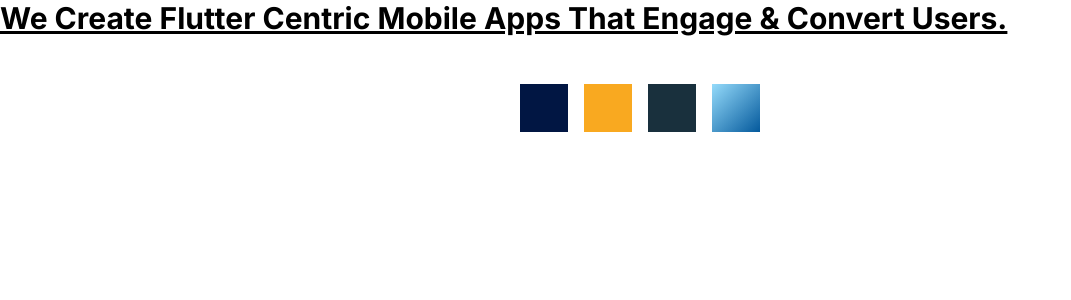
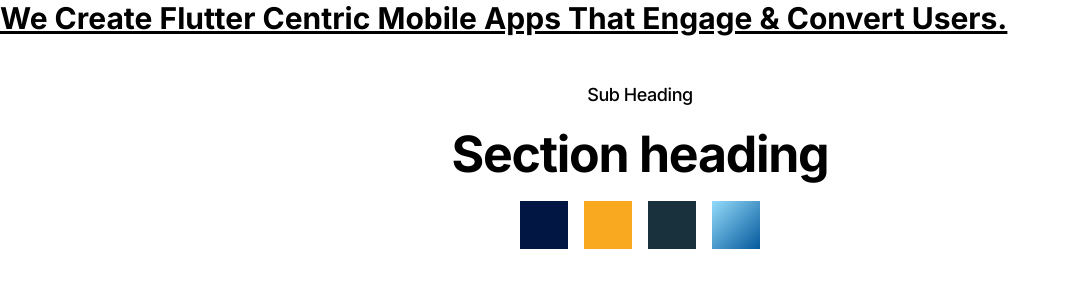
Before and after one commit to Blocship/landing-page, a Next.js app: page / in a window 1280 px wide. Shown: the top 300 px of the page, without its empty margins (0-1071 px from the left). Built offline with nearby package versions, Linux system fonts and the light colour scheme.

Commit message:
created the headings

```diff
--- /dev/null
+++ b/components/headings/SectionHeading.jsx
@@ -0,0 +1,7 @@
+import React from 'react'
+
+export default function SectionHeading({ children, className }) {
+  return (
+    <h2 className={`font-bold text-5xl leading-tight tracking-tight ${className}`}>{ children }</h2>
+  )
+}
--- /dev/null
+++ b/components/headings/SubHeading.jsx
@@ -0,0 +1,7 @@
+import React from 'react'
+
+export default function SubHeading({ children, className }) {
+  return (
+    <h4 className={`font-medium text-lg leading-tight tracking-tight ${className}`}>{ children }</h4>
+  )
+}
--- a/pages/index.js
+++ b/pages/index.js
@@ -1,4 +1,6 @@
 import Head from 'next/head'
+import SectionHeading from '../components/headings/SectionHeading'
+import SubHeading from '../components/headings/SubHeading'
 
 export default function Home() {
   return (
@@ -6,6 +8,7 @@
       <Head>
         <title>Blocship</title>
         <meta name="description" content="We Create Flutter Centric Mobile Apps That Engage & Convert Users." />
+        <meta name="viewport" content="width=device-width, initial-scale=1.0" />
         <link rel="icon" href="/favicon.ico" />
       </Head>
 
@@ -13,11 +16,15 @@
         <h1 className="text-3xl font-bold underline">
           We Create Flutter Centric Mobile Apps That Engage & Convert Users.
         </h1>
-        <div className='flex gap-4 justify-center mt-12'>
-          <div className='w-12 h-12 bg-primary'></div>
-          <div className='w-12 h-12 bg-secondary'></div>
-          <div className='w-12 h-12 bg-matt-black'></div>
-          <div className='w-12 h-12 bg-gradient-to-br from-light-gradient/50 to-dark-gradient'></div>
+        <div className='flex flex-col gap-4 justify-center mt-12'>
+          <SubHeading className='text-center'>Sub Heading</SubHeading>
+          <SectionHeading className='text-center'>Section heading</SectionHeading>
+          <div className='flex gap-4 justify-center'>
+            <div className='w-12 h-12 bg-primary'></div>
+            <div className='w-12 h-12 bg-secondary'></div>
+            <div className='w-12 h-12 bg-matt-black'></div>
+            <div className='w-12 h-12 bg-gradient-to-br from-light-gradient/50 to-dark-gradient'></div>
+          </div>
         </div>
       </main>
     </div>
--- a/tailwind.config.js
+++ b/tailwind.config.js
@@ -9,6 +9,10 @@
     "./src/**/*.{js,ts,jsx,tsx,mdx}",
   ],
   theme: {
+    extend: {
+      fontSize: {
+        '5xl': '3.125rem',
+      },
       colors: {
         primary: "#011643",
         secondary: "#F9A920",
@@ -16,6 +20,7 @@
         'light-gradient': '#2BB7F6',
         'dark-gradient': '#04599C',
       },
+    }
   },
   plugins: [],
 }
```
Lines whose indentation alone changed are shown as unchanged.
